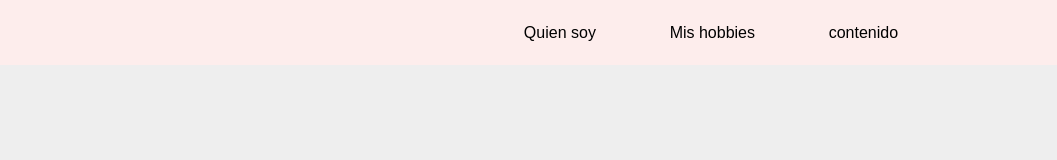
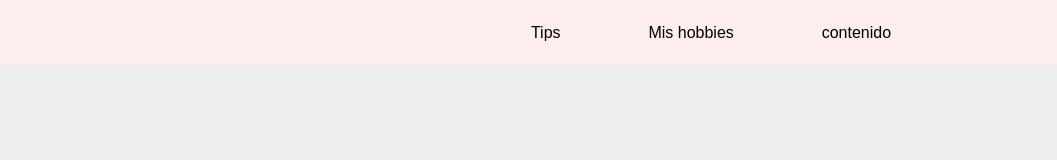
Before and after one commit to Michael7543/Blog-personal, a plain HTML site: page index.html in a window 1280 px wide. Shown: the full height of the page, 223-1280 px from the left. Drawn offline with Linux system fonts and the light colour scheme.

Commit message:
cambio10

```diff
--- a/index.html
+++ b/index.html
@@ -17,7 +17,7 @@
       </div>
       <nav id="nav-bar">
         <ul>
-          <li><a class="nav-link">Quien soy</a></li>
+          <li><a class="nav-link">Tips</a></li>
           <li><a class="nav-link">Mis hobbies</a></li>
           <li><a class="nav-link">contenido</a></li>
         </ul>
```
